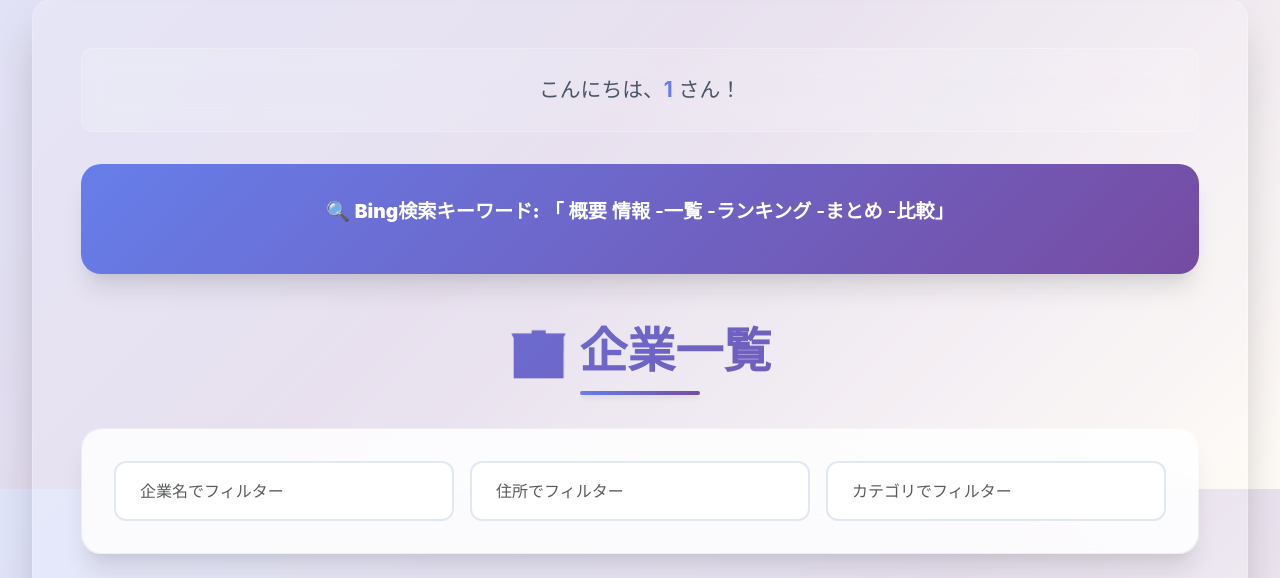
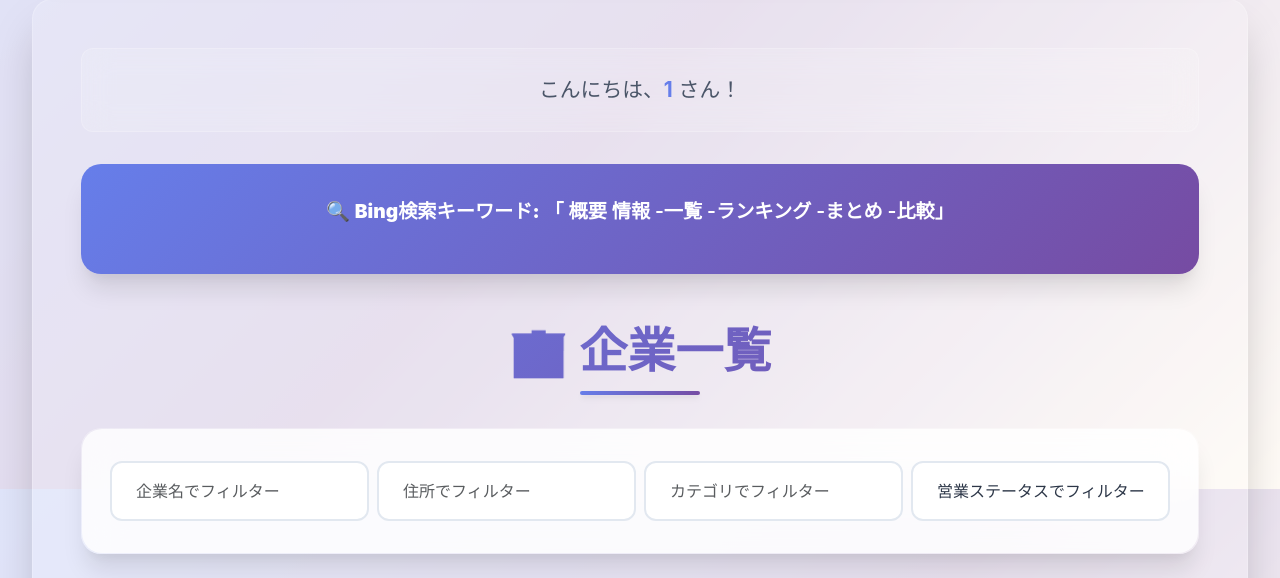
Before and after one commit to ghrwf704/form-dashboard, a Flask app: page / in a window 1280 px wide. Shown: the part 311-889 px from the top of the page. Run offline with Flask 3, Linux system fonts and the light colour scheme; the visitor is signed in with stand-in values (Sample User, id 1); data that the repository does not hold is empty.

Commit message:
営業フィルター機能追加

```diff
--- a/templates/index.html
+++ b/templates/index.html
@@ -16,14 +16,22 @@
 <!-- フィルターフォーム -->
 <div class="filter-box mb-4">
   <form id="filter-form" class="row g-2">
-    <div class="col-md-4">
+    <div class="col-md-3">
       <input type="text" class="form-control" placeholder="企業名でフィルター" id="filter-name">
     </div>
-    <div class="col-md-4">
+    <div class="col-md-3">
       <input type="text" class="form-control" placeholder="住所でフィルター" id="filter-address">
     </div>
-    <div class="col-md-4">
+    <div class="col-md-3">
       <input type="text" class="form-control" placeholder="カテゴリでフィルター" id="filter-category">
+    </div>
+    <div class="col-md-3">
+      <select class="form-control" id="filter-status">
+        <option value="">営業ステータスでフィルター</option>
+        <option value="未連絡">未連絡</option>
+        <option value="連絡済">連絡済</option>
+        <option value="保留">保留</option>
+      </select>
     </div>
   </form>
 </div>
@@ -94,7 +102,7 @@
         <td>{{ f.get("fax", "未設定") }}</td>
         <td class="category-tag">{{ f.get("category_keywords", "未設定") }}</td>
         <td>{{ f.get("description", "未設定") }}</td>
-        <td>{{ f.get("sales_status", "未連絡") }}</td>
+        <td class="sales-status">{{ f.get("sales_status", "未連絡") }}</td>
         <td>{{ f.get("sales_note", "") }}</td>
       </tr>
       {% endfor %}
@@ -138,53 +146,44 @@
     </form>
   </div>
 </div>
-{% endblock %}
 
-{% block scripts %}
 <script>
   document.addEventListener("DOMContentLoaded", function () {
     const nameInput = document.getElementById("filter-name");
     const addressInput = document.getElementById("filter-address");
     const categoryInput = document.getElementById("filter-category");
+    const statusSelect = document.getElementById("filter-status");
     const rows = document.querySelectorAll("table tbody tr");
 
     function filterTable() {
       const nameFilter = nameInput.value.toLowerCase();
       const addressFilter = addressInput.value.toLowerCase();
       const categoryFilter = categoryInput.value.toLowerCase();
+      const statusFilter = statusSelect.value;
 
       rows.forEach(row => {
         const name = row.querySelector(".company-name")?.textContent.toLowerCase() || "";
         const address = row.cells[4]?.textContent.toLowerCase() || "";
         const category = row.querySelector(".category-tag")?.textContent.toLowerCase() || "";
+        const status = row.querySelector(".sales-status")?.textContent || "";
 
         const matchName = name.includes(nameFilter);
         const matchAddress = address.includes(addressFilter);
         const matchCategory = category.includes(categoryFilter);
+        const matchStatus = !statusFilter || status === statusFilter;
 
-        row.style.display = (matchName && matchAddress && matchCategory) ? "" : "none";
+        if (matchName && matchAddress && matchCategory && matchStatus) {
+          row.style.display = "";
+        } else {
+          row.style.display = "none";
+        }
       });
     }
 
     nameInput.addEventListener("input", filterTable);
     addressInput.addEventListener("input", filterTable);
     categoryInput.addEventListener("input", filterTable);
-
-    document.querySelectorAll(".edit-btn").forEach(btn => {
-      btn.addEventListener("click", function () {
-        document.getElementById("edit_id").value = this.dataset.id || "";
-        document.getElementById("edit_name").value = this.dataset.name || "";
-        document.getElementById("edit_url_top").value = this.dataset.urlTop || "";
-        document.getElementById("edit_url_form").value = this.dataset.urlForm || "";
-        document.getElementById("edit_address").value = this.dataset.address || "";
-        document.getElementById("edit_tel").value = this.dataset.tel || "";
-        document.getElementById("edit_fax").value = this.dataset.fax || "";
-        document.getElementById("edit_category").value = this.dataset.category || "";
-        document.getElementById("edit_description").value = this.dataset.description || "";
-        document.getElementById("edit_status").value = this.dataset.status || "未連絡";
-        document.getElementById("edit_note").value = this.dataset.note || "";
-      });
-    });
+    statusSelect.addEventListener("change", filterTable);
   });
 </script>
 {% endblock %}
```
